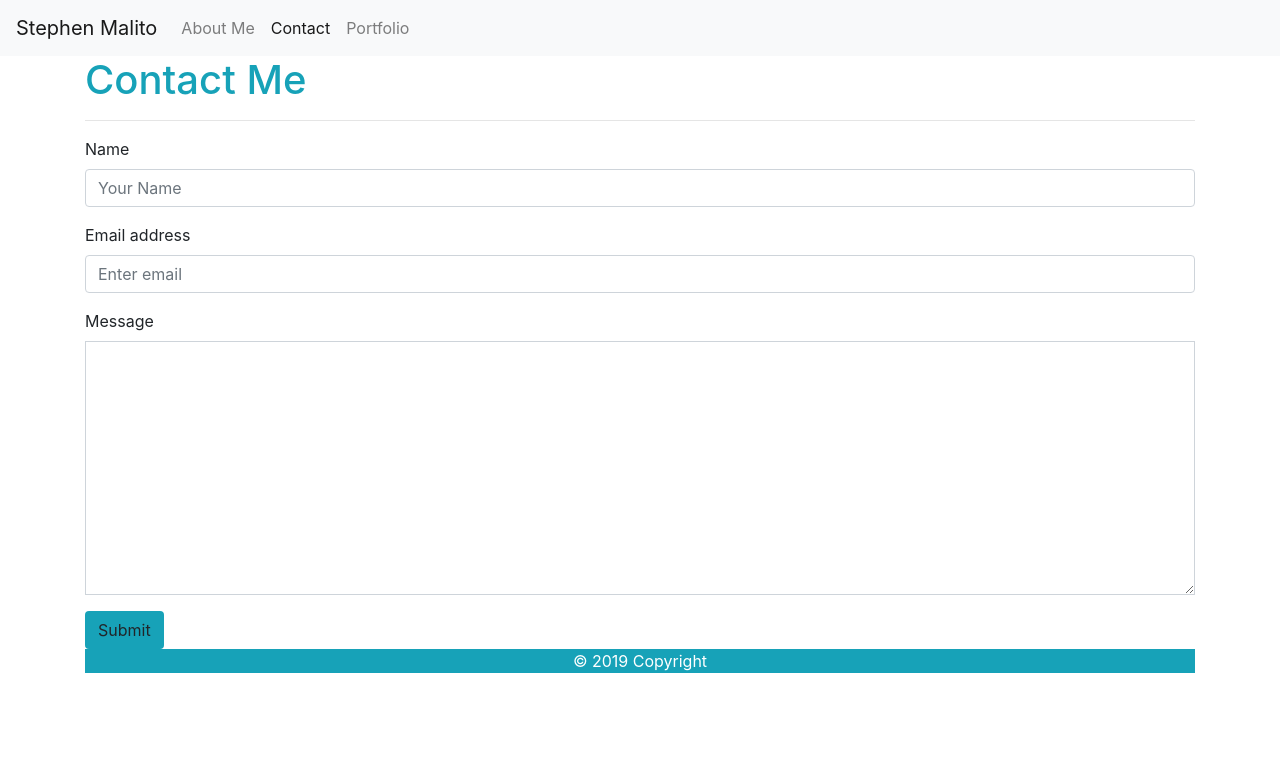
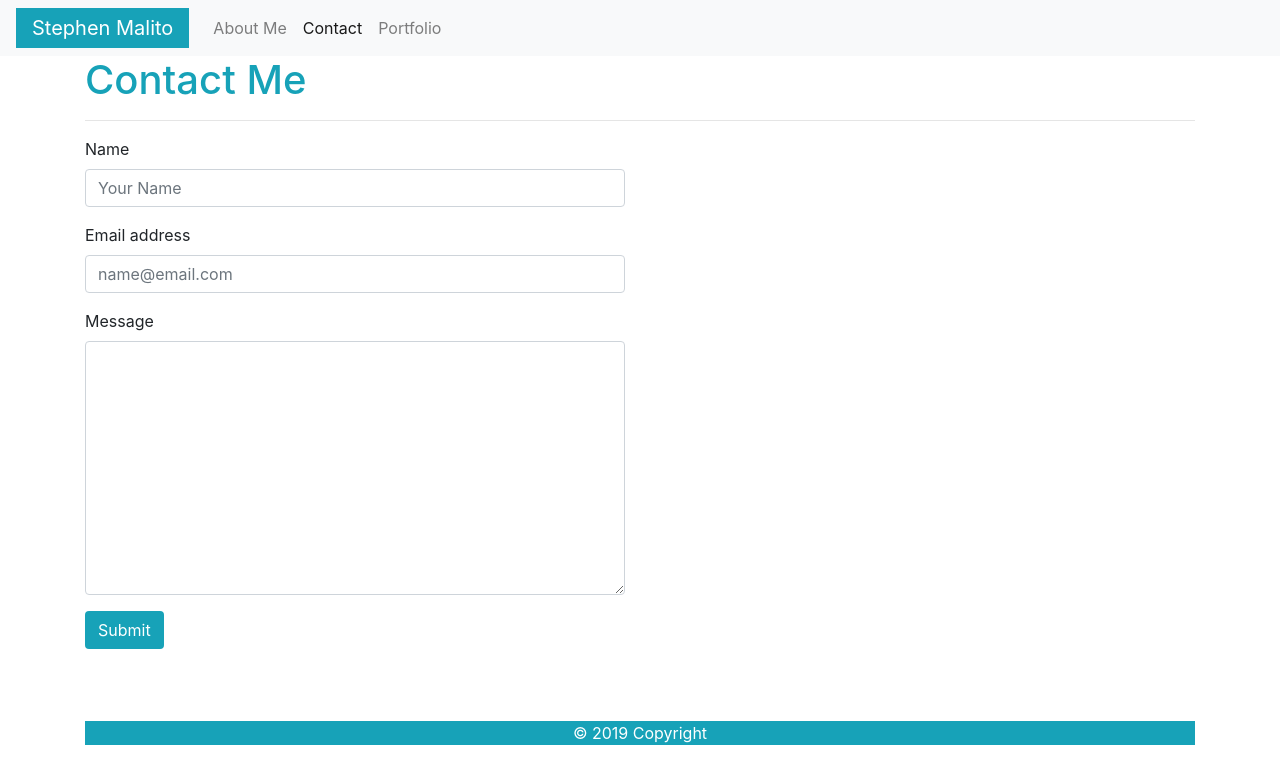
Before and after one commit to somemothersson/HW2-Bootstrap, a plain HTML site: page contact.html in a window 1280 px wide. Drawn offline with nearby package versions, Linux system fonts and the light colour scheme.

Commit message:
padding and extras

```diff
--- a/contact.html
+++ b/contact.html
@@ -12,7 +12,7 @@
 </head>
 <body>
     <nav class="navbar navbar-expand-lg navbar-light bg-light">
-        <a class="navbar-brand" href="index.html">Stephen Malito</a>
+        <a class="navbar-brand px-3 bg-info text-white" href="index.html">Stephen Malito</a>
         <button class="navbar-toggler" type="button" data-toggle="collapse" data-target="#navbarNavAltMarkup" aria-controls="navbarNavAltMarkup" aria-expanded="false" aria-label="Toggle navigation">
           <span class="navbar-toggler-icon"></span>
         </button>
@@ -31,8 +31,9 @@
             <div class="col-lg">
                 <h1 class="text-info">Contact Me</h1>
                 <hr>
+
         <div class="row">
-            <div class="col-lg">
+            <div class="col-6">
 
                 <form>
                     <div class="form-group">
@@ -41,19 +42,22 @@
                     </div>
                     <div class="form-group">
                     <label for="exampleInputEmail1">Email address</label>
-                    <input type="email" class="form-control" id="exampleInputEmail1" aria-describedby="emailHelp" placeholder="Enter email">
+                    <input type="email" class="form-control" id="exampleInputEmail1" aria-describedby="emailHelp" placeholder="name@email.com">
                     <small id="emailHelp" class="form-text text-muted"></small>
                     </div>
                     <div class="form-group">
                     <label for="exampleFormControlTextarea1">Message</label>
-                    <textarea class="form-control rounded-0" id="exampleFormControlTextarea1" rows="10"></textarea>
+                    <textarea class="form-control" id="exampleFormControlTextarea1" placehold   er="Enter a message here" rows="10"></textarea>
                     </div>
 
-                    <button type="submit" class="btn bg-info">Submit</button>
+                    <button type="submit" class="btn bg-info text-white">Submit</button>
+
                 </form>
             </div>
     </section>
-
+<br>
+<br>
+<br>
 </body>
 <footer class="footer">
         <div class="container">
```
Also changed, not shown: index.html (+4 -1 lines), portfolio.html (+8 -5 lines).
